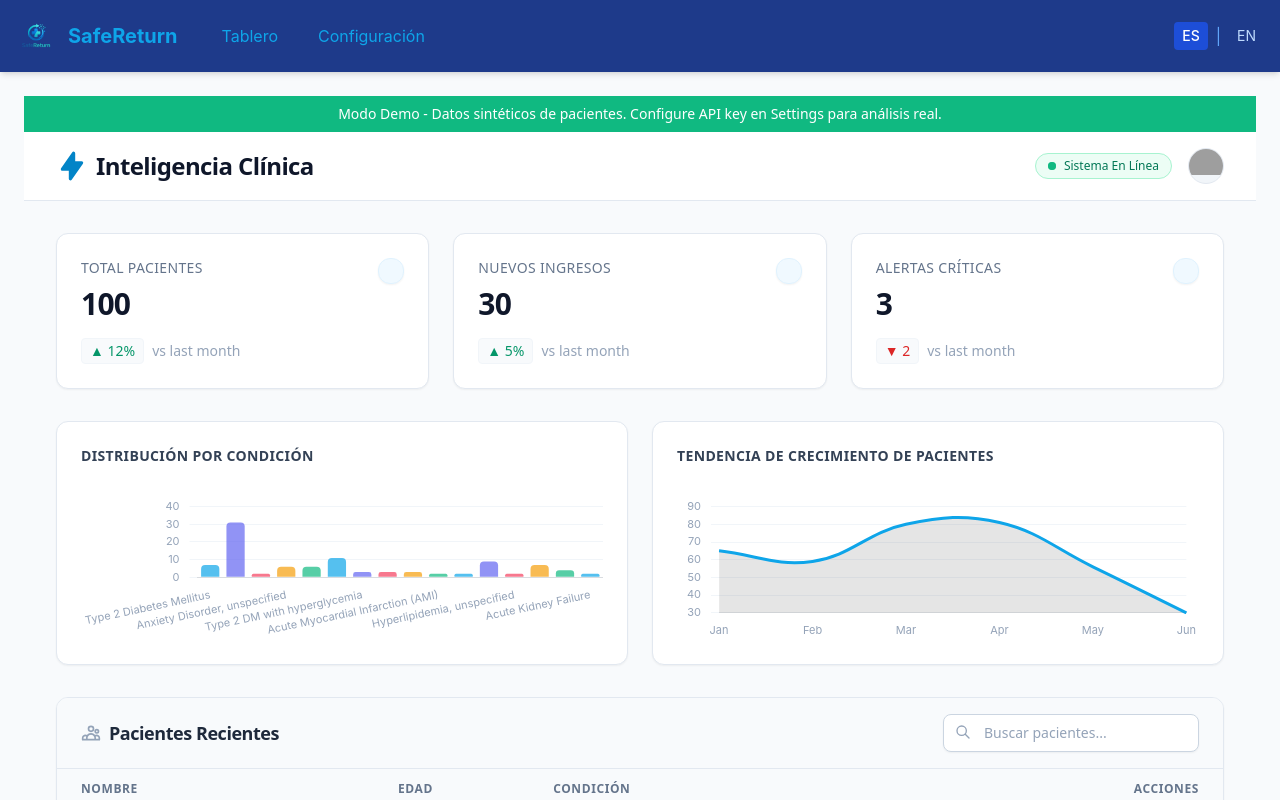
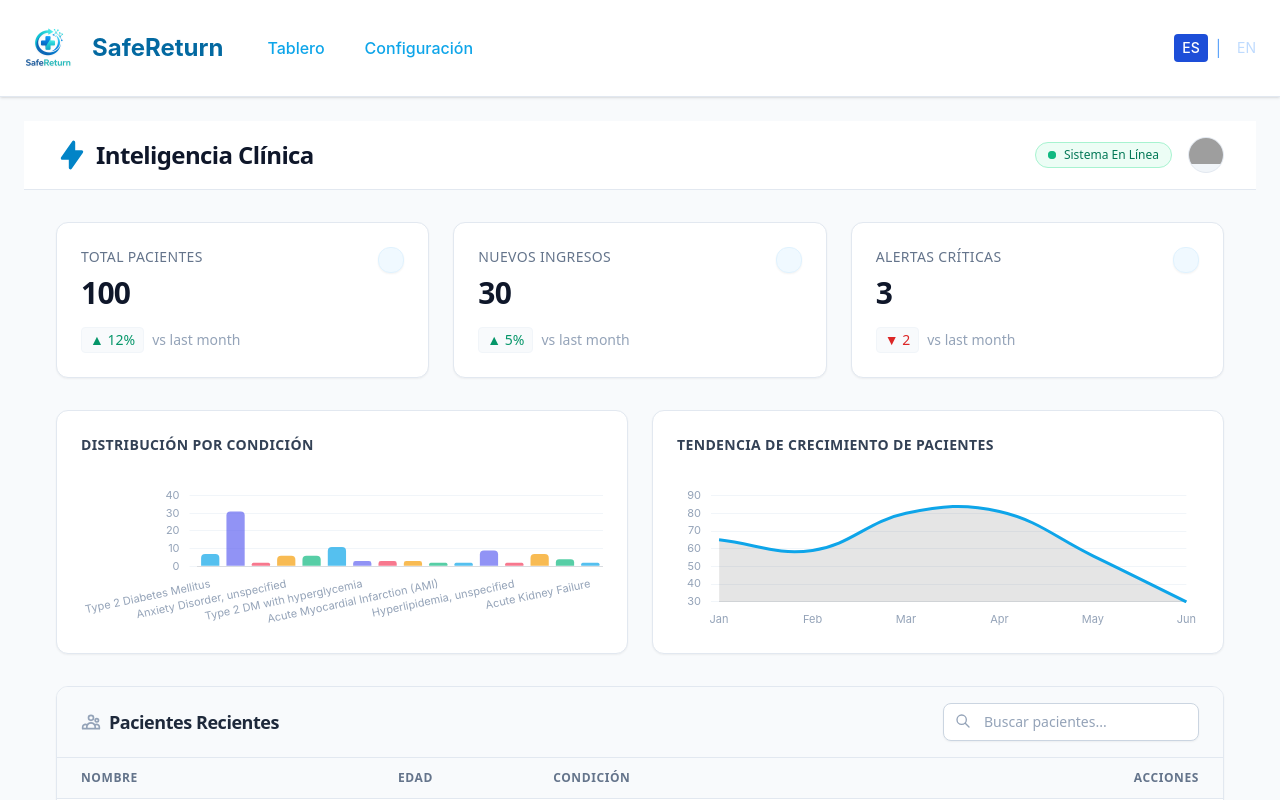
Before and after one commit to JuanCamacho198/SafeReturn, a SvelteKit app in the folder frontend/: page /dashboard in a window 1280 px wide. Shown: the top 800 px of the page. Built offline with nearby package versions, Linux system fonts and the light colour scheme; grey boxes are pictures that could not be loaded.

Commit message:
feat: update layout styles and enhance dashboard header for improved UI

```diff
--- a/frontend/src/routes/+layout.svelte
+++ b/frontend/src/routes/+layout.svelte
@@ -5,18 +5,18 @@
 </script>
 
 <div class="min-h-screen flex flex-col">
-  <nav class="bg-blue-900 text-white p-4 shadow-md">
+  <nav class="bg-white text-slate-800 p-4 shadow border-b border-slate-200">
     <div class="container mx-auto flex justify-between items-center">
       <div class="flex items-center gap-8">
-        <a href="/" class="text-xl font-bold flex items-center gap-3">
-          <img src="/logo.png" alt="SafeReturn" class="h-10 w-auto" />
+        <a href="/" class="text-2xl font-bold flex items-center gap-3 text-sky-700">
+          <img src="/logo.png" alt="SafeReturn" class="h-16 w-auto drop-shadow-sm" />
           <span class="hidden sm:inline">{$t('app.title')}</span>
         </a>
-        <div class="flex gap-4">
-          <a href="/dashboard" class="hover:text-blue-200 transition px-3 py-1 rounded hover:bg-blue-800">
+        <div class="flex gap-4 font-medium">
+          <a href="/dashboard" class="hover:text-sky-600 transition px-3 py-2 rounded hover:bg-slate-100">
             {$t('nav.dashboard')}
           </a>
-          <a href="/settings" class="hover:text-blue-200 transition px-3 py-1 rounded hover:bg-blue-800">
+          <a href="/settings" class="hover:text-sky-600 transition px-3 py-2 rounded hover:bg-slate-100">
             {$t('nav.settings')}
           </a>
         </div>
--- a/frontend/src/routes/dashboard/+page.svelte
+++ b/frontend/src/routes/dashboard/+page.svelte
@@ -153,11 +153,6 @@
 </script>
 
 <div class="min-h-screen bg-slate-50 font-sans text-slate-900 pb-12">
-  <!-- Demo Mode Banner -->
-  <div class="bg-emerald-500 text-white text-center py-2 text-sm font-medium">
-    {$t('app.demo_mode')}
-  </div>
-
   <!-- Navigation/Header Bar -->
   <div class="bg-white border-b border-slate-200 sticky top-0 z-10 px-8 py-4 mb-8">
     <div class="max-w-7xl mx-auto flex items-center justify-between">
```
